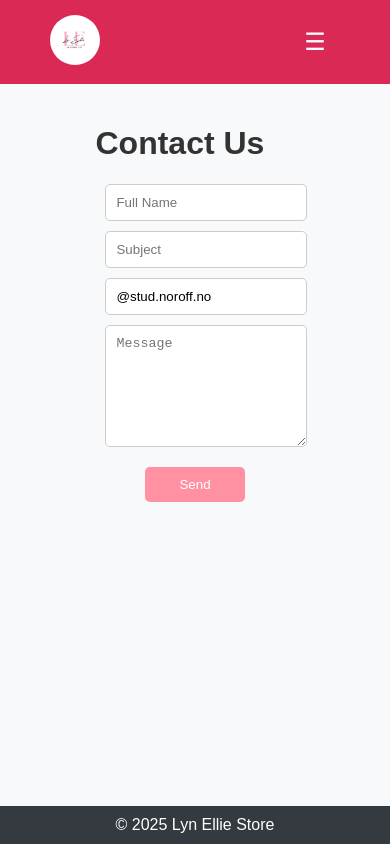
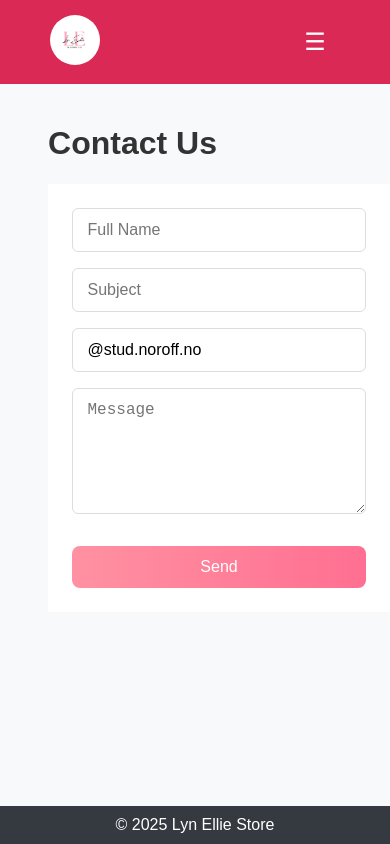
Before and after one commit to lynar13/lyn-ellie-store-app, a React (Create React App) app: page /contact in a window 390 px wide. Built offline with nearby package versions, Linux system fonts and the light colour scheme.

Commit message:
added clickable product image

```diff
--- a/package.json
+++ b/package.json
@@ -11,6 +11,7 @@
     "react-dom": "^19.0.0",
     "react-router-dom": "^7.3.0",
     "react-scripts": "5.0.1",
+    "react-toastify": "^11.0.5",
     "sass": "^1.85.0",
     "styled-components": "^5.3.10",
     "web-vitals": "^2.1.4"
--- a/src/App.module.css
+++ b/src/App.module.css
@@ -160,9 +160,16 @@
 
 .productImage {
   width: 100%;
-  height: auto;
-  border-radius: 8px;
+  border-radius: 6px;
+  transition: transform 0.3s ease, opacity 0.3s ease;
+  cursor: pointer;
 }
+
+.productImage:hover {
+  transform: scale(1.03);
+  opacity: 0.9;
+}
+
 
 /* Price Styling */
 .originalPrice {
@@ -181,6 +188,19 @@
 .priceContainer {
   margin-top: 10px;
   margin-bottom: 15px;
+}
+
+.viewProductButton {
+  background: linear-gradient(to right, #ff91a2, #ff6f91);
+  color: white;
+  padding: 12px 24px;
+  border: none;
+  border-radius: 8px;
+  font-size: 1rem;
+  cursor: pointer;
+  text-decoration: none;
+  transition: transform 0.2s ease, background-color 0.3s ease;
+  align-self: center;
 }
 
 /* Product Detail Page */
@@ -372,7 +392,7 @@
   flex-direction: column;
   align-items: center;
   justify-content: center;
-  height: 100vh;
+  height: 100%;
   background-color: rgba(0, 0, 0, 0.8);
   color: white;
   padding: 20px;
@@ -411,6 +431,22 @@
   gap: 20px;
   justify-content: space-between;
   align-items: center;
+}
+
+/* App.module.css or global css */
+.fadeIn {
+  animation: fadeIn 0.6s ease-out;
+}
+
+@keyframes fadeIn {
+  from {
+    opacity: 0;
+    transform: translateY(16px);
+  }
+  to {
+    opacity: 1;
+    transform: translateY(0);
+  }
 }
 
 /* Search Bar */
@@ -470,51 +506,116 @@
   background: #f0f0f0;
 }
 
-/* Form Styles / Contact Page */
-.form {
+/* Contact Page Container */
+.contactContainer {
   display: flex;
   flex-direction: column;
-  gap: 10px;
-  max-width: 400px;
-  margin: auto;
+  align-items: center;
+  padding: 4rem 1rem;
+  background-color: #f9fafb;
+  min-height: 100vh;
 }
 
-.input, .textarea {
+/* Title */
+.contactContainer h1 {
+  font-size: 2rem;
+  font-weight: bold;
+  margin-bottom: 2rem;
+  color: #222;
+}
+
+/* Form Box */
+.form {
+  background-color: #fff;
+  padding: 2rem;
   width: 100%;
-  padding: 10px;
-  border: 1px solid #ccc;
-  border-radius: 5px;
+  max-width: 420px;
+  box-shadow: 0 10px 30px rgba(0, 0, 0, 0.06);
+  border-radius: 12px;
+  display: flex;
+  flex-direction: column;
+  gap: 1.2rem;
+}
+
+/* Inputs and Textarea */
+.input,
+.textarea {
+  padding: 0.75rem 1rem;
+  font-size: 1rem;
+  border: 1px solid #ddd;
+  border-radius: 8px;
+  transition: all 0.2s ease;
+}
+
+.input:focus,
+.textarea:focus {
+  border-color: #ff6f91;
+  outline: none;
+  box-shadow: 0 0 0 3px rgba(255, 111, 145, 0.2);
 }
 
 .textarea {
-  height: 100px;
+  resize: vertical;
+  height: 120px;
 }
 
 .button {
-  background-color: #ff91a2;
+  background: linear-gradient(to right, #ff91a2, #ff6f91);
   color: white;
-  padding: 10px 20px;
+  padding: 12px 24px;
   border: none;
-  border-radius: 5px;
+  border-radius: 8px;
+  font-size: 1rem;
   cursor: pointer;
-  transition: background-color 0.3s ease;
-  text-decoration: none;
-  width: 100px;
+  transition: transform 0.2s ease, background-color 0.3s ease;
+  align-self: center;
 }
+
+.button:hover {
+  transform: translateY(-2px);
+  background-color: #ff6f91;
+}
+
 .buttonContainer {
-    display: flex;
-    justify-content: center; /* Centers horizontally */
-    margin-top: 10px; /* Adds spacing */
+  display: flex;
+  justify-content: center;
+  margin-top: 1rem;
+}
+
+/* Responsive Enhancements */
+@media (max-width: 600px) {
+  .contactContainer {
+    color: #218838;
+
   }
 
-/* Responsive Forms */
-@media (max-width: 480px) {
   .form {
-    width: 90%;
+    width: 100%;
+    padding: 1.5rem;
+    gap: 1rem;
+    box-shadow: none;
+    border-radius: 0;
   }
 
-  .search {
-    width: 90%;
+  .input,
+  .textarea {
+    font-size: 1rem;
+    padding: 0.75rem 0.9rem;
+    border-radius: 6px;
+  }
+
+  .textarea {
+    height: 100px;
+  }
+
+  .button {
+    width: 100%;
+    padding: 0.75rem;
+    font-size: 1rem;
+  }
+
+  .buttonContainer {
+    margin-top: 1rem;
   }
 }
 
--- a/src/index.js
+++ b/src/index.js
@@ -2,7 +2,6 @@ import React from 'react';
 import ReactDOM from 'react-dom/client';
 import './index.css';
 import App from './App';
-import reportWebVitals from './reportWebVitals';
 
 const root = ReactDOM.createRoot(document.getElementById('root'));
 root.render(
--- a/src/pages/CartPage.js
+++ b/src/pages/CartPage.js
@@ -14,10 +14,7 @@ function CartPage() {
   const { cart } = useCart();
   const navigate = useNavigate();
 
-  /**
-   * Calculates the total price of items in the cart.
-   * @type {number}
-   */
+  /** Total price of all products in the cart */
   const total = cart.reduce(
     (sum, product) => sum + product.discountedPrice,
     0
@@ -30,8 +27,8 @@ function CartPage() {
       {cart.length > 0 ? (
         <div className={styles.cartContainer}>
           <ul className={styles.cartList}>
-            {cart.map((product, index) => (
-              <li key={index} className={styles.cartItem}>
+            {cart.map((product) => (
+              <li key={product.id} className={styles.cartItem}>
                 <img
                   src={product.image.url}
                   alt={product.image.alt || product.title}
--- a/src/pages/CheckoutSuccessPage.js
+++ b/src/pages/CheckoutSuccessPage.js
@@ -1,34 +1,31 @@
-/**
- * CheckoutSuccessPage component
- * Displays a confirmation message after a successful order and clears the shopping cart.
- *
- * @component
- * @returns {JSX.Element} Rendered confirmation page for successful checkout.
- */
-
+// src/pages/CheckoutSuccessPage.js
 import React, { useEffect } from "react";
 import { useCart } from "../components/CartContext";
 import Layout from "../components/Layout";
 import { useNavigate } from "react-router-dom";
+import { toast, ToastContainer } from "react-toastify";
+import 'react-toastify/dist/ReactToastify.css';
 import styles from "../App.module.css";
 
 /**
- * CheckoutSuccessPage - shows a success message and clears the cart on mount.
+ * Renders order confirmation with toast and animation
  */
 function CheckoutSuccessPage() {
   const { clearCart } = useCart();
   const navigate = useNavigate();
 
-  /**
-   * Clear cart once when component is mounted.
-   */
   useEffect(() => {
     clearCart();
-  }, []);
+    toast.success("🎉 Your order was successful!", {
+      position: "top-center",
+      autoClose: 3000,
+    });
+  }, [clearCart]);
 
   return (
     <Layout>
-      <div className={styles.checkoutSuccessContainer}>
+      <ToastContainer />
+      <div className={`${styles.checkoutSuccessContainer} ${styles.fadeIn}`}>
         <h1>Order Successful!</h1>
         <p>Thank you for your purchase.</p>
         <button onClick={() => navigate("/")} className={styles.backLink}>
--- a/src/pages/ContactPage.js
+++ b/src/pages/ContactPage.js
@@ -45,7 +45,6 @@ function ContactPage() {
       email &&
       message.length >= 3
     ) {
-      console.log("Form Data:", formData);
       alert("Message sent successfully!");
     } else {
       alert("Please fill out all fields correctly.");
@@ -54,7 +53,7 @@ function ContactPage() {
 
   return (
     <Layout>
-      <h1>Contact Us</h1>
+      <h1 className={styles.contactContainerh1}>Contact Us</h1>
       <form className={styles.form} onSubmit={handleSubmit}>
         <input
           type="text"
--- a/src/pages/HomePage.js
+++ b/src/pages/HomePage.js
@@ -86,11 +86,13 @@ function HomePage() {
           .filter((p) => p.title.toLowerCase().includes(search.toLowerCase()))
           .map((product) => (
             <div key={product.id} className={styles.productCard}>
-              <img
-                src={product.image.url}
-                alt={product.image.alt || product.title}
-                className={styles.productImage}
-              />
+              <Link to={`/product/${product.id}`}>
+                <img
+                  src={product.image.url}
+                  alt={product.image.alt || product.title}
+                  className={styles.productImage}
+                />
+              </Link>
               <h2>{product.title}</h2>
               <div className={styles.priceContainer}>
                 {product.price === product.discountedPrice ? (
@@ -112,7 +114,10 @@ function HomePage() {
                   </>
                 )}
               </div>
-              <Link to={`/product/${product.id}`} className={styles.button}>
+              <Link
+                to={`/product/${product.id}`}
+                className={styles.viewProductButton}
+              >
                 View Product
               </Link>
             </div>
```
Also changed, not shown: 1 other file (tests, documents, lock files or other folders).
